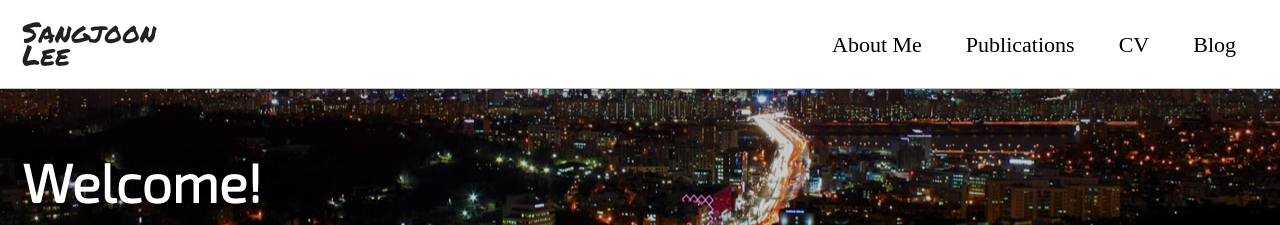
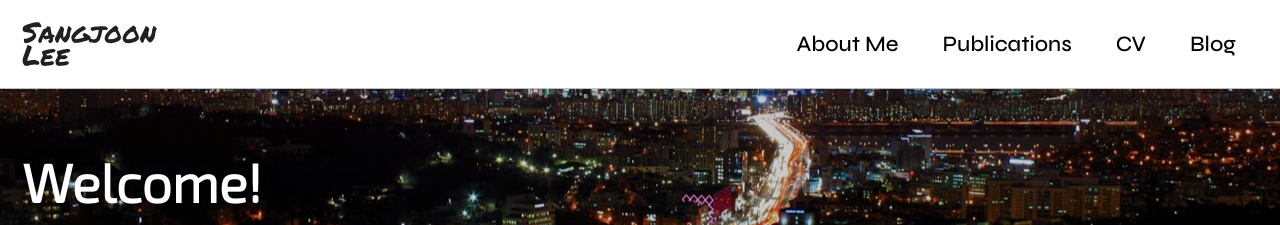
Before and after one commit to jun9303/jun9303.github.io, a Jekyll site: the page built from index.md, in a window 1280 px wide. Shown: the top 225 px of the page. Built offline with Jekyll 4.4.1, drawn with Linux system fonts in a browser that asks for light colours; cached includes are drawn as plain includes; nearby versions of some CDN libraries; some web fonts are replaced.

Commit message:
Minor site updates 072924

```diff
--- a/_sass/minimal-mistakes.scss
+++ b/_sass/minimal-mistakes.scss
@@ -5,7 +5,7 @@
 */
 @import url('https://fonts.googleapis.com/css?family=Noto+Sans+KR:300&subset=korean');
 @import url('https://fonts.googleapis.com/css?family=Exo+2:300&display=swap');
-@import url('https://fonts.googleapis.com/css2?family=Gupter:wght@700&display=swap');
+@import url('https://fonts.googleapis.com/css2?family=Syne:wght@500&display=swap');
 
 /* Variables */
 @import "minimal-mistakes/variables";
--- a/assets/css/main.scss
+++ b/assets/css/main.scss
@@ -8,5 +8,5 @@
 @import "minimal-mistakes"; // main partials
 
 #site-nav{
-    font-family: 'Gupter', serif;
+    font-family: 'Syne', sans-serif;
 }
```
